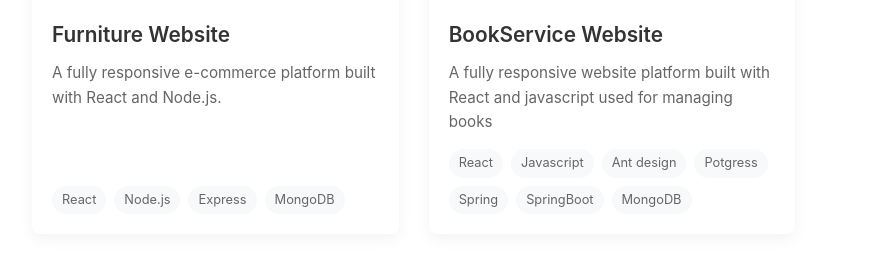
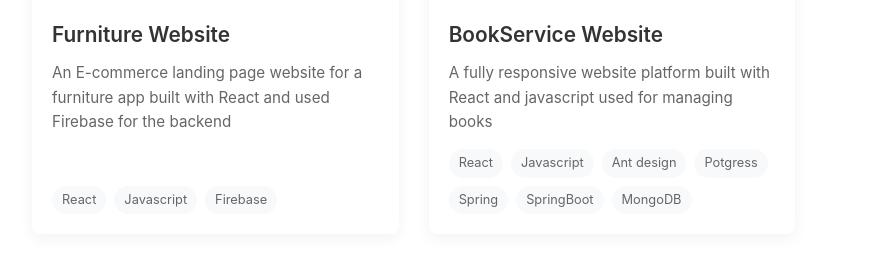
Before and after one commit to jay-bee270/my-portfolio, a React (Vite) app: page / in a window 1280 px wide. Shown: the part 2728-2992 px from the top of the page, without its empty margins (28-920 px from the left). Built offline with nearby package versions, Linux system fonts and the light colour scheme.

Commit message:
Added a new project

```diff
--- a/src/components/Projects/Projects.jsx
+++ b/src/components/Projects/Projects.jsx
@@ -5,7 +5,7 @@ import "./Projects.css"
 import loanImage from "../../assets/loan.png"
 import weatherImage from "../../assets/weather.png"
 import portfolioImage from "../../assets/portfolio.png"
-import furnitureImage from "../../assets/furniture.png"
+import furnitureImage from "../../assets/furniture1.png"
 import BookService from "../../assets/BookService.png"
 
 // Project data
@@ -46,11 +46,10 @@ const projectsData = [
     title: "Furniture Website",
     category: "Web Development",
     image: furnitureImage,
-    description: "A fully responsive e-commerce platform built with React and Node.js.",
-    technologies: ["React", "Node.js", "Express", "MongoDB"],
-    liveLink: "https://example.com/stillonconstruction",
-    codeLink: "https://github.com/yourusername/project",
-    inProgress: true,
+    description: "An E-commerce landing page website for a furniture app built with React and used Firebase for the backend",
+    technologies: ["React", "Javascript", "Firebase"],
+    liveLink: "https://afofurnitures.vercel.app/",
+    codeLink: "https://github.com/jay-bee270/A.F.O.-Furnitures",
   },
   {
     id: 5,
```
Also changed, not shown: src/assets/furniture1.png (added).
